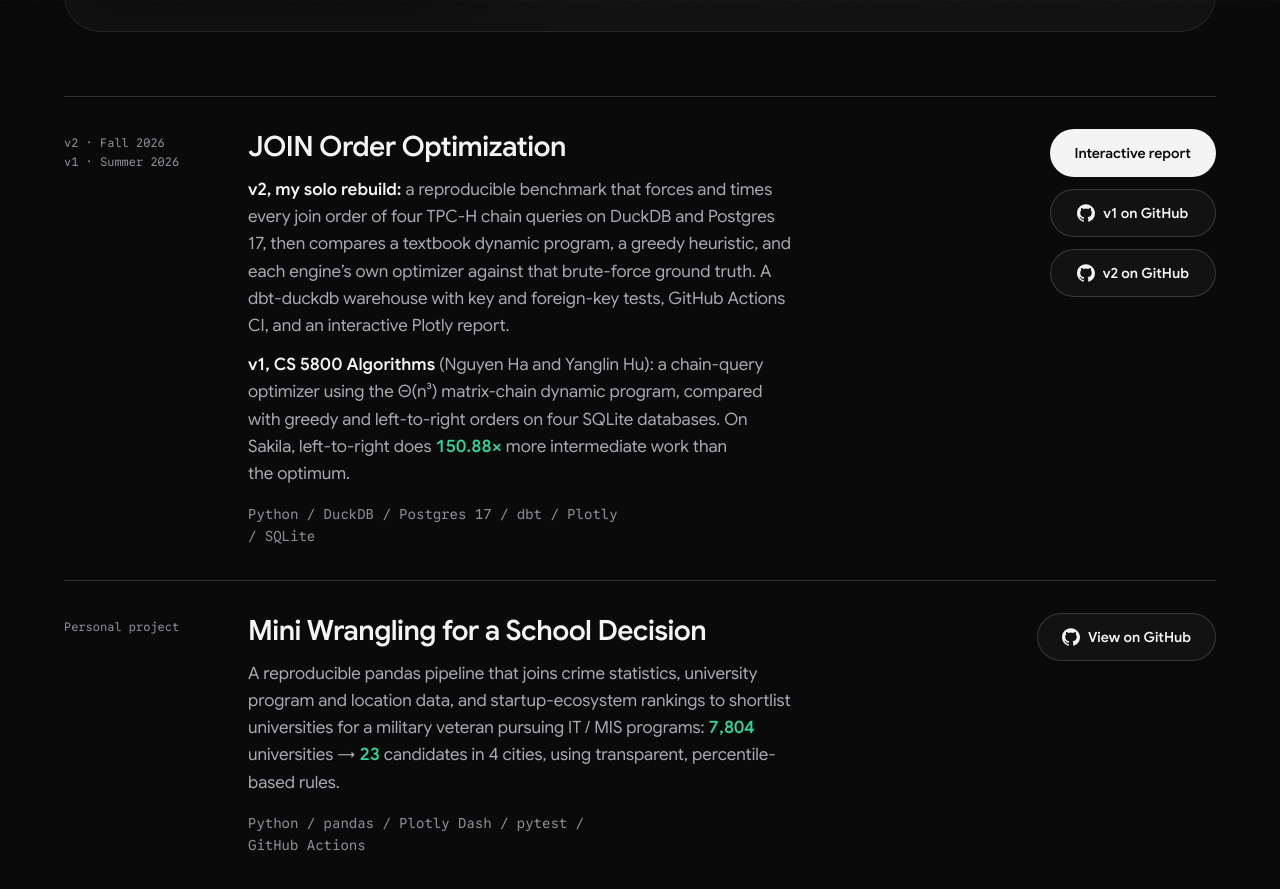
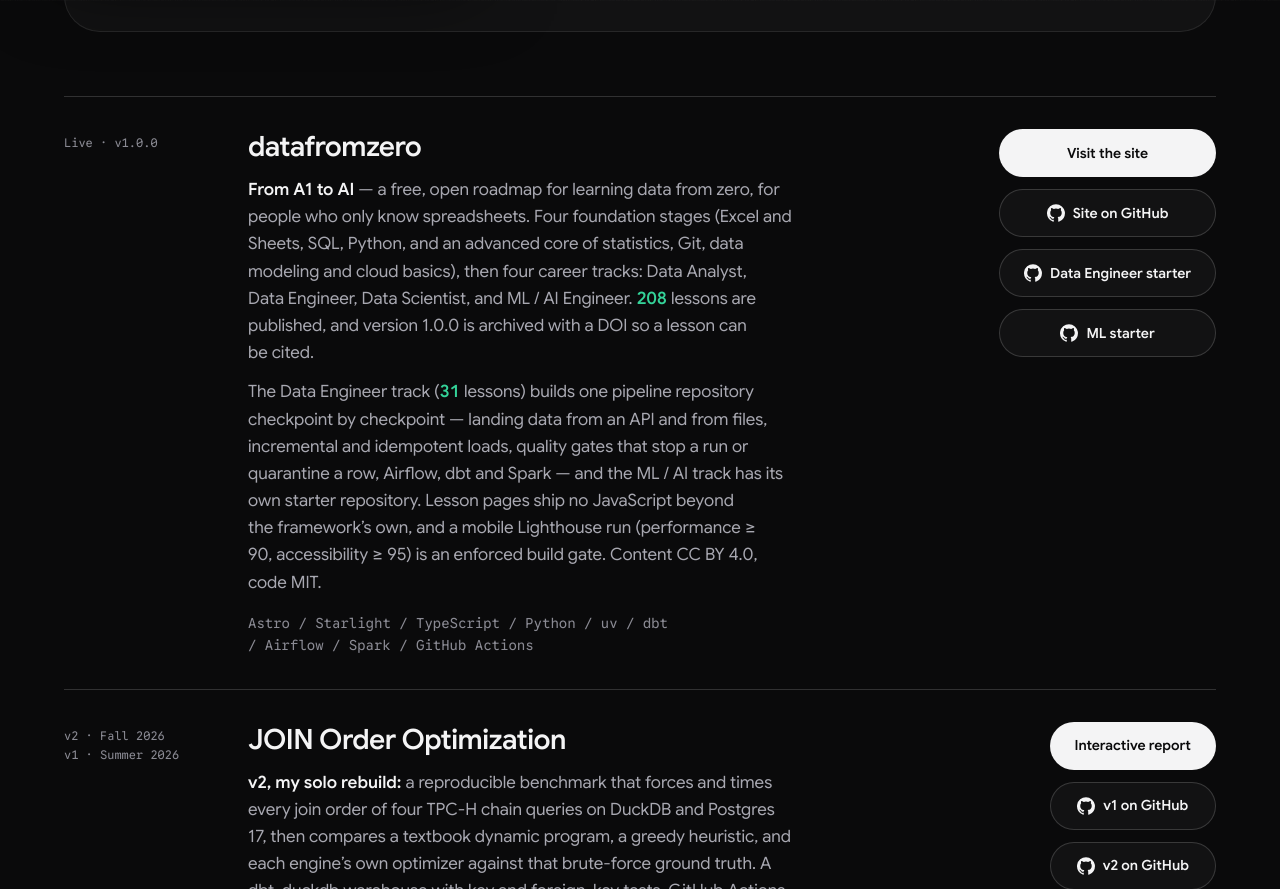
Before and after one commit to johnha912/johnha912.github.io, a plain HTML site: page site/tech/index.html in a window 1280 px wide. Shown: the part 799-1688 px from the top of the page. Drawn offline with Linux system fonts and the light colour scheme.

Commit message:
Tech: add datafromzero as the first project
A free, open data roadmap at datafromzero.github.io: four foundation stages
then four career tracks, 208 lessons published, version 1.0.0 archived with a
DOI. The card links the site and all three public repos (site, Data Engineer
starter, ML starter).

Facts come from the live site and CHANGELOG.md rather than the site repo's
README, which is stale and still says the project is in construction. BRIEF
section 2 records that warning so the next update does not trust the README.

```diff
--- a/site/tech/index.html
+++ b/site/tech/index.html
@@ -25,14 +25,14 @@
 <meta charset="utf-8">
 <meta name="viewport" content="width=device-width, initial-scale=1, viewport-fit=cover">
 <title>Projects | Nguyen “John” Ha</title>
-<meta name="description" content="Projects by Nguyen “John” Ha: keeploop, a keep-or-revert loop for AI coding changes; a join-order benchmark on DuckDB and Postgres; and a pandas data-wrangling pipeline.">
+<meta name="description" content="Projects by Nguyen “John” Ha: datafromzero, a free open roadmap for learning data from Excel to AI; keeploop, a keep-or-revert loop for AI coding changes; a join-order benchmark on DuckDB and Postgres; and a pandas data-wrangling pipeline.">
 <link rel="canonical" href="https://johnha.info/tech/">
 <meta name="theme-color" content="#0a0a0b">
 <meta name="color-scheme" content="dark light">
 <meta property="og:type" content="website">
 <meta property="og:site_name" content="Nguyen “John” Ha">
 <meta property="og:title" content="Projects | Nguyen “John” Ha">
-<meta property="og:description" content="Projects by Nguyen “John” Ha: keeploop, a keep-or-revert loop for AI coding changes; a join-order benchmark on DuckDB and Postgres; and a pandas data-wrangling pipeline.">
+<meta property="og:description" content="Projects by Nguyen “John” Ha: datafromzero, a free open roadmap for learning data from Excel to AI; keeploop, a keep-or-revert loop for AI coding changes; a join-order benchmark on DuckDB and Postgres; and a pandas data-wrangling pipeline.">
 <meta property="og:url" content="https://johnha.info/tech/">
 <meta property="og:image" content="https://johnha.info/assets/img/og-image.jpg">
 <meta property="og:image:width" content="1200">
@@ -115,6 +115,21 @@
   </article>
 
   <ul class="work">
+    <li id="datafromzero">
+      <p class="work__term">Live · v1.0.0</p>
+      <div class="work__body">
+        <h2 class="work__title">datafromzero</h2>
+        <p><strong>From A1 to AI</strong> — a free, open roadmap for learning data from zero, for people who only know spreadsheets. Four foundation stages (Excel and Sheets, SQL, Python, and an advanced core of statistics, Git, data modeling and cloud basics), then four career tracks: Data Analyst, Data Engineer, Data Scientist, and ML / AI Engineer. <strong class="stat">208</strong> lessons are published, and version 1.0.0 is archived with a DOI so a lesson can be cited.</p>
+        <p>The Data Engineer track (<strong class="stat">31</strong> lessons) builds one pipeline repository checkpoint by checkpoint — landing data from an API and from files, incremental and idempotent loads, quality gates that stop a run or quarantine a row, Airflow, dbt and Spark — and the ML / AI track has its own starter repository. Lesson pages ship no JavaScript beyond the framework’s own, and a mobile Lighthouse run (performance ≥ 90, accessibility ≥ 95) is an enforced build gate. Content CC BY 4.0, code MIT.</p>
+        <p class="stack-line">Astro / Starlight / TypeScript / Python / uv / dbt / Airflow / Spark / GitHub Actions</p>
+      </div>
+      <div class="work__links">
+        <a class="btn btn--primary" href="https://datafromzero.github.io/" target="_blank" rel="noopener">Visit the site<span class="visually-hidden"> (opens in a new tab)</span></a>
+        <a class="btn btn--ghost" href="https://github.com/datafromzero/datafromzero.github.io" target="_blank" rel="noopener"><svg viewBox="0 0 24 24" fill="currentColor" aria-hidden="true"><path d="M12 .3a12 12 0 0 0-3.8 23.38c.6.12.83-.26.83-.57l-.02-2.04c-3.34.72-4.04-1.61-4.04-1.61-.55-1.39-1.34-1.76-1.34-1.76-1.08-.74.09-.73.09-.73 1.2.09 1.84 1.24 1.84 1.24 1.07 1.83 2.8 1.3 3.49 1 .1-.78.42-1.31.76-1.61-2.67-.3-5.47-1.33-5.47-5.93 0-1.31.47-2.38 1.24-3.22-.14-.3-.54-1.52.1-3.18 0 0 1-.32 3.3 1.23a11.5 11.5 0 0 1 6 0c2.28-1.55 3.29-1.23 3.29-1.23.64 1.66.24 2.88.12 3.18a4.65 4.65 0 0 1 1.23 3.22c0 4.61-2.8 5.62-5.48 5.92.42.36.81 1.1.81 2.22l-.01 3.29c0 .32.21.7.82.58A12 12 0 0 0 12 .3"/></svg> Site on GitHub<span class="visually-hidden"> (opens in a new tab)</span></a>
+        <a class="btn btn--ghost" href="https://github.com/datafromzero/de-pipeline-starter" target="_blank" rel="noopener"><svg viewBox="0 0 24 24" fill="currentColor" aria-hidden="true"><path d="M12 .3a12 12 0 0 0-3.8 23.38c.6.12.83-.26.83-.57l-.02-2.04c-3.34.72-4.04-1.61-4.04-1.61-.55-1.39-1.34-1.76-1.34-1.76-1.08-.74.09-.73.09-.73 1.2.09 1.84 1.24 1.84 1.24 1.07 1.83 2.8 1.3 3.49 1 .1-.78.42-1.31.76-1.61-2.67-.3-5.47-1.33-5.47-5.93 0-1.31.47-2.38 1.24-3.22-.14-.3-.54-1.52.1-3.18 0 0 1-.32 3.3 1.23a11.5 11.5 0 0 1 6 0c2.28-1.55 3.29-1.23 3.29-1.23.64 1.66.24 2.88.12 3.18a4.65 4.65 0 0 1 1.23 3.22c0 4.61-2.8 5.62-5.48 5.92.42.36.81 1.1.81 2.22l-.01 3.29c0 .32.21.7.82.58A12 12 0 0 0 12 .3"/></svg> Data Engineer starter<span class="visually-hidden"> (opens in a new tab)</span></a>
+        <a class="btn btn--ghost" href="https://github.com/datafromzero/ml-starter" target="_blank" rel="noopener"><svg viewBox="0 0 24 24" fill="currentColor" aria-hidden="true"><path d="M12 .3a12 12 0 0 0-3.8 23.38c.6.12.83-.26.83-.57l-.02-2.04c-3.34.72-4.04-1.61-4.04-1.61-.55-1.39-1.34-1.76-1.34-1.76-1.08-.74.09-.73.09-.73 1.2.09 1.84 1.24 1.84 1.24 1.07 1.83 2.8 1.3 3.49 1 .1-.78.42-1.31.76-1.61-2.67-.3-5.47-1.33-5.47-5.93 0-1.31.47-2.38 1.24-3.22-.14-.3-.54-1.52.1-3.18 0 0 1-.32 3.3 1.23a11.5 11.5 0 0 1 6 0c2.28-1.55 3.29-1.23 3.29-1.23.64 1.66.24 2.88.12 3.18a4.65 4.65 0 0 1 1.23 3.22c0 4.61-2.8 5.62-5.48 5.92.42.36.81 1.1.81 2.22l-.01 3.29c0 .32.21.7.82.58A12 12 0 0 0 12 .3"/></svg> ML starter<span class="visually-hidden"> (opens in a new tab)</span></a>
+      </div>
+    </li>
     <li id="join-order">
       <p class="work__term">v2 · Fall 2026<br>v1 · Summer 2026</p>
       <div class="work__body">
```
Also changed, not shown: 2 other files.
